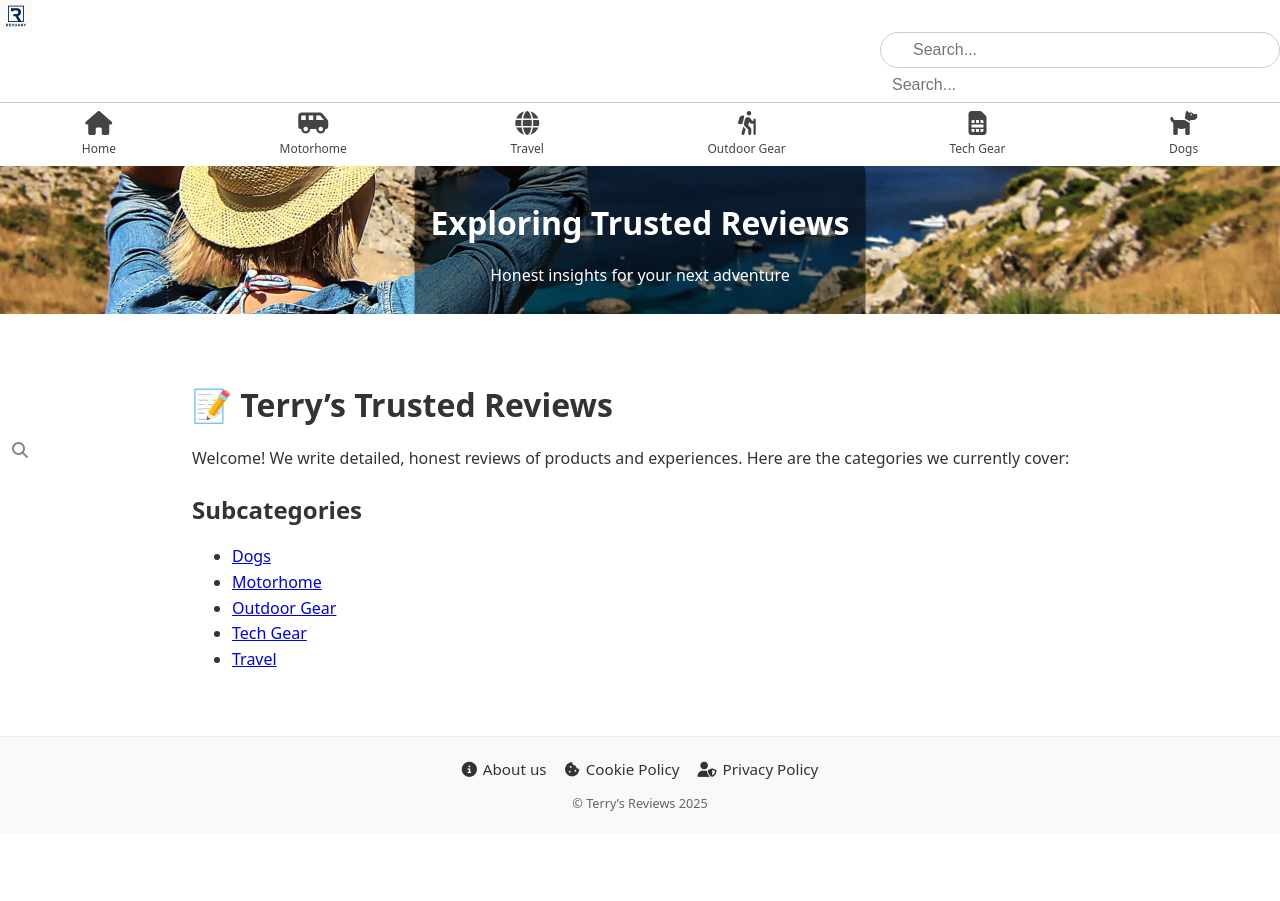
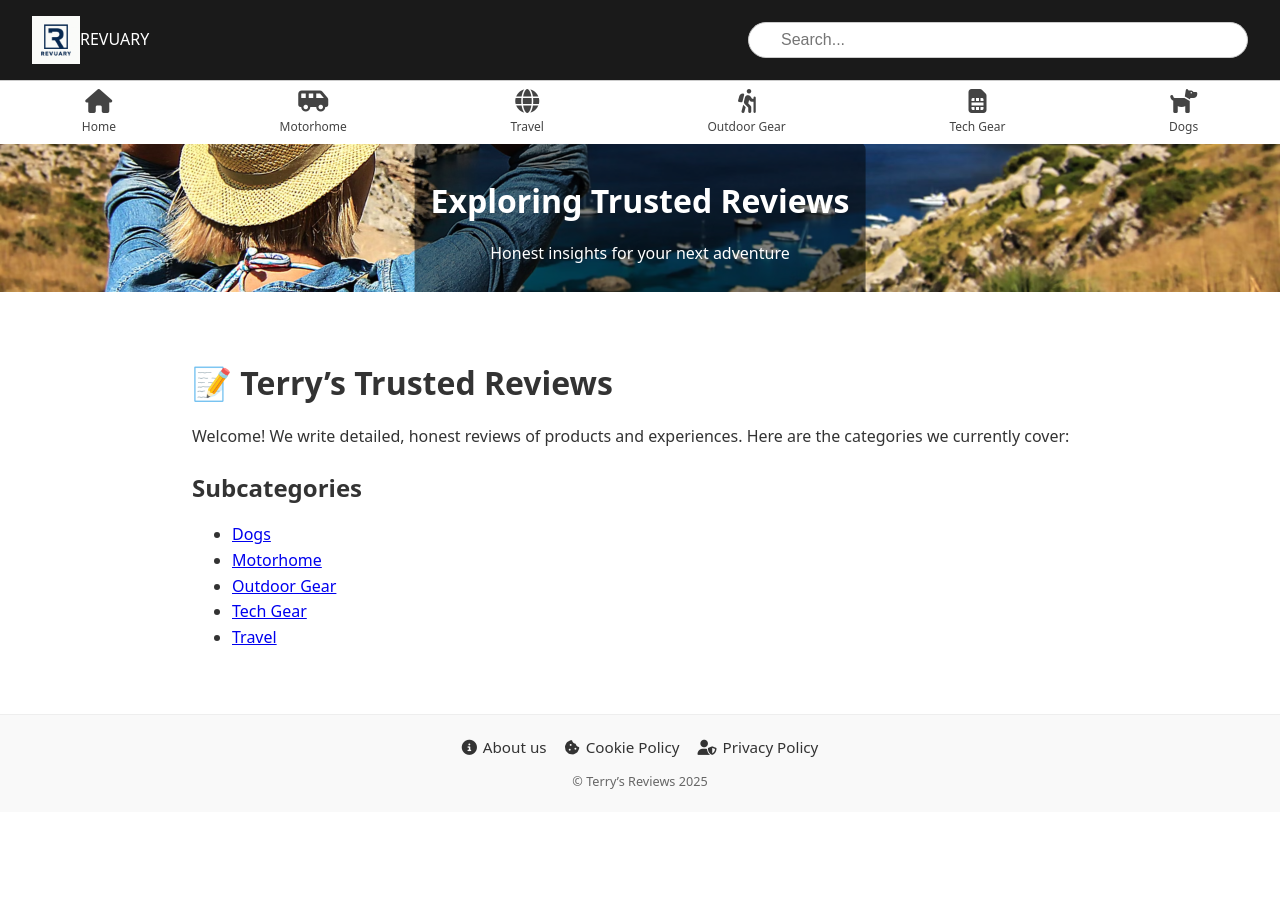
Before and after one commit to trowlinson/terrys-reviews, a Jekyll site: the page built from index.md, in a window 1280 px wide. Built offline with Jekyll 4.4.1, drawn with Linux system fonts in a browser that asks for light colours.

Commit message:
top bar tweaks

```diff
--- a/_includes/search.html
+++ b/_includes/search.html
@@ -1,11 +1,6 @@
-<div class="searchBar">
+<div class="search-container">
   <i class="fas fa-search search-icon"></i>
   <input type="text" id="search-input" placeholder="Search...">
   <i id="clear-button" class="fas fa-circle-xmark clear-button" title="Clear search"></i>
   <ul id="results" class="dropdown-results"></ul>
 </div>
-
-
-<div class="searchBar">
-    <input type="text" placeholder="Search..." />
-  </div>
--- a/assets/css/style.css
+++ b/assets/css/style.css
@@ -211,13 +211,7 @@ th, td {
   margin-top: 0.5rem;
 }
 
-.search-container {
-  position: relative;
-  max-width: 600px;
-  width: 90%;
-  margin: 0 auto;
-  padding: 5px;
-}
+
 
 #search-input {
   width: 100%;
@@ -405,27 +399,58 @@ th, td {
   }
 }
 
-.topBar {
+.top-bar {
   display: flex;
   align-items: center;
-  justify-content: space-between; /* or 'center' if search bar is centered */
-  padding: 0.5rem 1rem;
-  background-color: #1a1a1a; /* match your dark theme */
+  justify-content: space-between;
+  padding: 1rem 2rem;
+  background-color: #1a1a1a;
   color: white;
-  width: 100%;
-  box-shadow: 0 2px 4px rgba(0,0,0,0.2);
+  flex-wrap: wrap; /* allows wrapping on smaller screens */
+  gap: 1rem;
 }
 
 .logo {
   display: flex;
   align-items: center;
-  gap: 0.5rem;
-  font-size: 1.25rem;
-  font-weight: bold;
-  color: white;
+  width: auto;
 }
 
 .logo img {
-  height: 32px;
+  height: 48px; /* increase logo size */
   width: auto;
 }
+
+.search-container {
+  display: flex;
+  align-items: center;
+  gap: 0.5rem;
+  flex-grow: 1;
+  max-width: 500px;
+}
+
+.search-container input {
+  flex-grow: 1;
+  padding: 0.5rem 0.75rem;
+  border-radius: 4px;
+  border: none;
+  font-size: 1rem;
+}
+
+.search-container .clear-button {
+  padding: 0.5rem 0.75rem;
+  background-color: #333;
+  color: white;
+  border: none;
+  border-radius: 4px;
+  cursor: pointer;
+}
+
+.search-container .clear-button:hover {
+  background-color: #555;
+}
+
+.search-icon {
+  color: white;
+  font-size: 1.2rem;
+}
```
